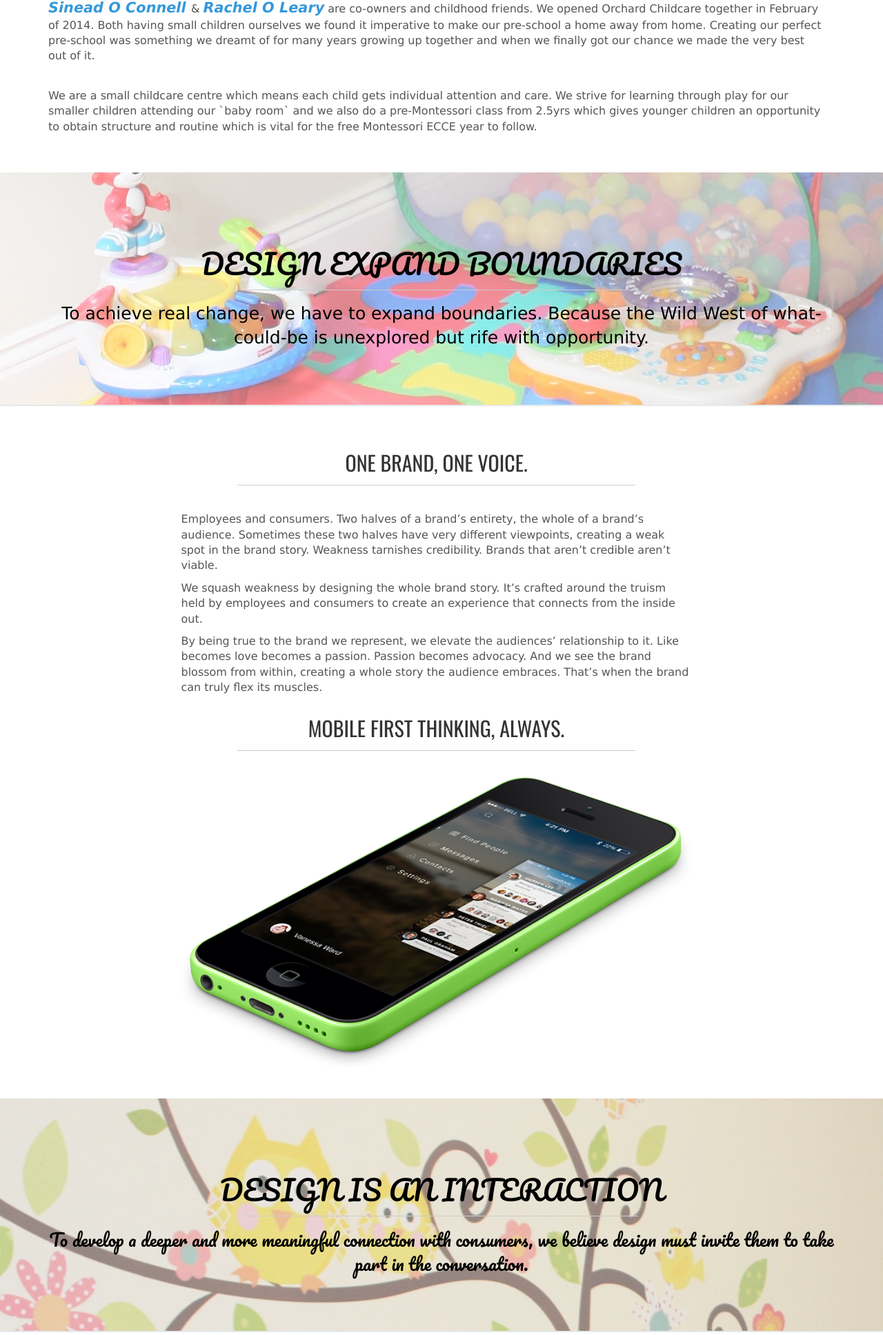
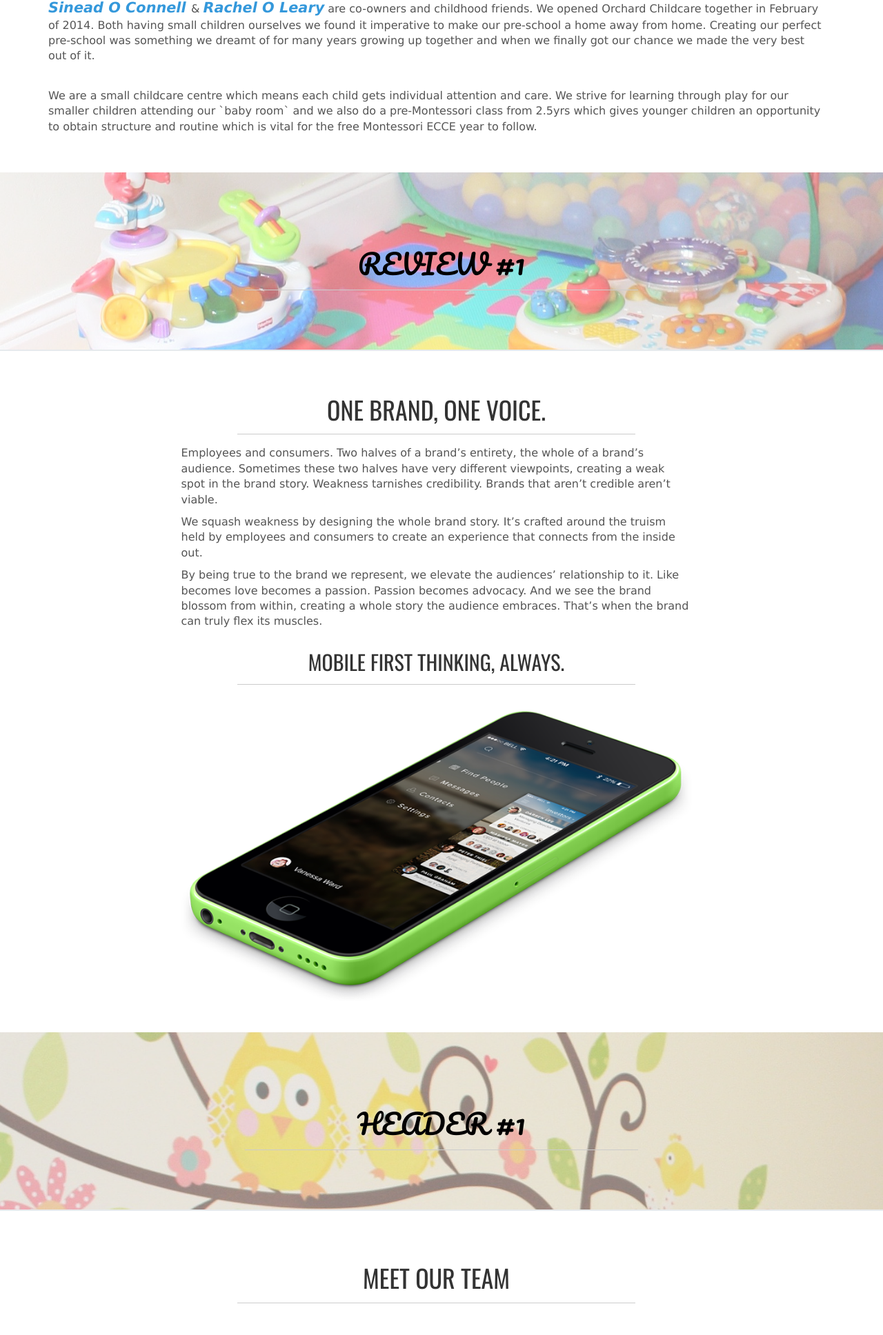
Before and after one commit to NomadicWeb/orchardchildcare.ie, a WordPress theme: template orchard_theme/index.php in a window 1280 px wide. Shown: the part 848-2784 px from the top of the page at 69% size. Run offline with PHP 8.4 and a stand-in for WordPress, Linux system fonts and the light colour scheme; the site name, menu and one post (Sample post) are stand-ins, and other content is empty.

Commit message:
add holders for review + headers

```diff
--- a/orchard_theme/index.php
+++ b/orchard_theme/index.php
@@ -67,9 +67,8 @@
         <!-- ==== SECTION DIVIDER1 -->
         <section class="section-divider textdivider divider1">
             <div class="container">
-                <h1 class="fancy-text">DESIGN EXPAND BOUNDARIES</h1>
+                <h1 class="fancy-text">REVIEW #1</h1>
                 <hr>
-                <p>To achieve real change, we have to expand boundaries. Because the Wild West of what-could-be is unexplored but rife with opportunity.</p>
             </div><!-- container -->
         </section><!-- section -->
 
@@ -79,9 +78,8 @@
             <br>
             <br>
             <div class="row">
-                <h2 class="centered">ONE BRAND, ONE VOICE.</h2>
+                <h1 class="centered">ONE BRAND, ONE VOICE.</h1>
                 <hr>
-                <br>
                 <div class="col-lg-offset-2 col-lg-8">
                     <p>Employees and consumers. Two halves of a brand’s entirety, the whole of a brand’s audience. Sometimes these two halves have very different viewpoints, creating a weak spot in the brand story. Weakness tarnishes credibility. Brands that aren’t credible aren’t viable.
                     </p>
@@ -104,9 +102,8 @@
         <!-- ==== SECTION DIVIDER2 -->
         <section class="section-divider textdivider divider2">
             <div class="container fancy-text">
-                <h1 class="fancy-text">DESIGN IS AN INTERACTION</h1>
+                <h1 class="fancy-text">HEADER #1</h1>
                 <hr>
-                <p>To develop a deeper and more meaningful connection with consumers, we believe design must invite them to take part in the conversation.</p>
             </div><!-- container -->
         </section><!-- section -->
 
@@ -162,7 +159,7 @@
         <!-- ==== SECTION DIVIDER3 -->
         <section class="section-divider textdivider divider3">
             <div class="container">
-                <h1 class="fancy-text">DESIGN SOLVE PROBLEMS</h1>
+                <h1 class="fancy-text">REVIEW #2</h1>
                 <hr>
                 <p>From the purely practical to the richly philosophical, design is the solution to a host of challenges.</p>
             </div><!-- container -->
@@ -293,7 +290,7 @@
         <!-- ==== SECTION DIVIDER4 ==== -->
         <section class="section-divider textdivider divider4">
             <div class="container">
-                <h1 class="fancy-text">DESIGN CREATES EMOTIONAL CONNECTION</h1>
+                <h1 class="fancy-text">HEADER #2</h1>
                 <hr>
                 <p>There’s more to design than meets the eye. It’s when it meets the heart that design creates a meaningful, lasting connection with the audience.</p>
             </div><!-- container -->
@@ -351,7 +348,7 @@
         <!-- ==== SECTION DIVIDER6 ==== -->
         <section class="section-divider textdivider divider6">
             <div class="container">
-                <h1 class="fancy-text">CRAFTED IN NEW YORK, USA.</h1>
+                <h1 class="fancy-text">Created in Cork, Ireland</h1>
                 <hr>
                 <p>Some Address 987,</p>
                 <p>+34 9884 4893</p>
```
